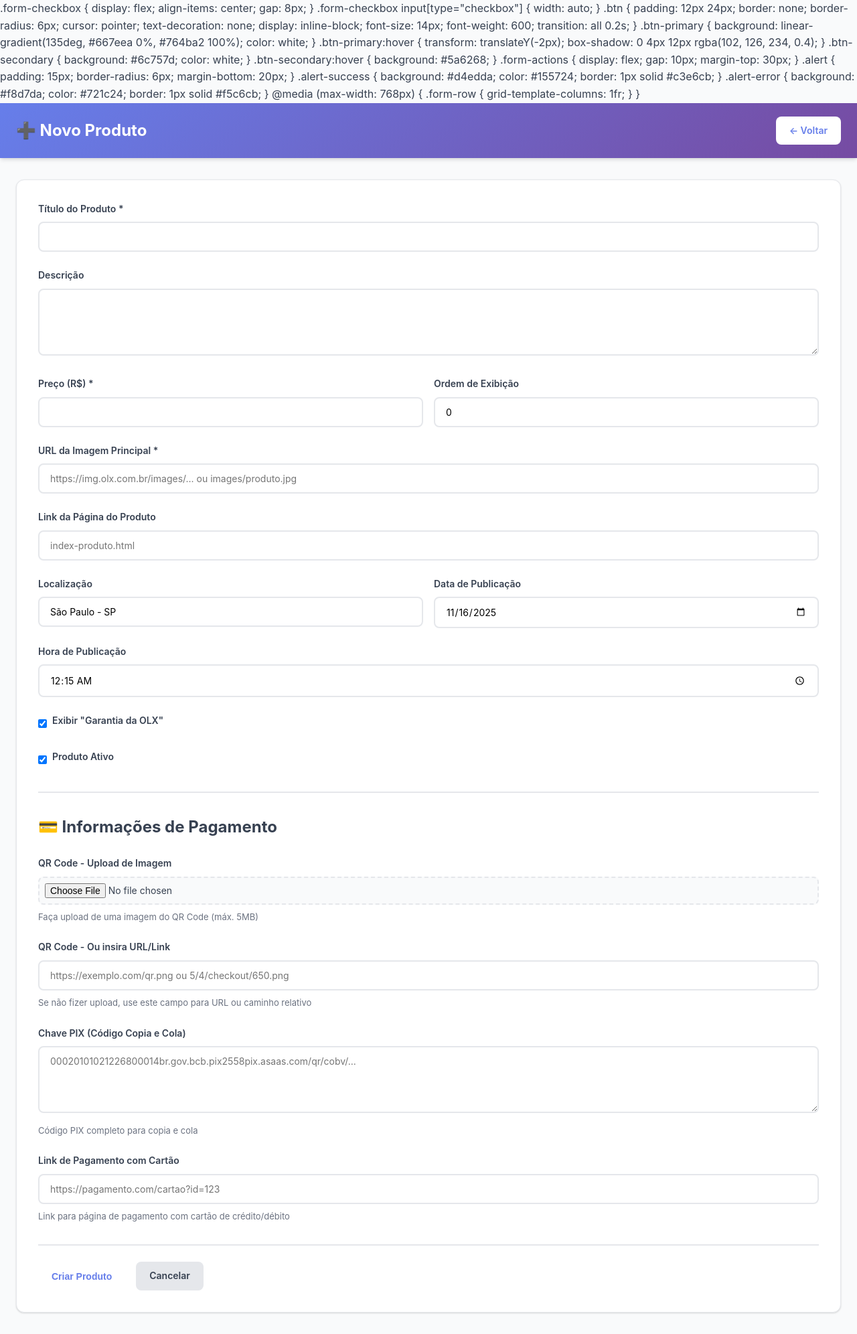
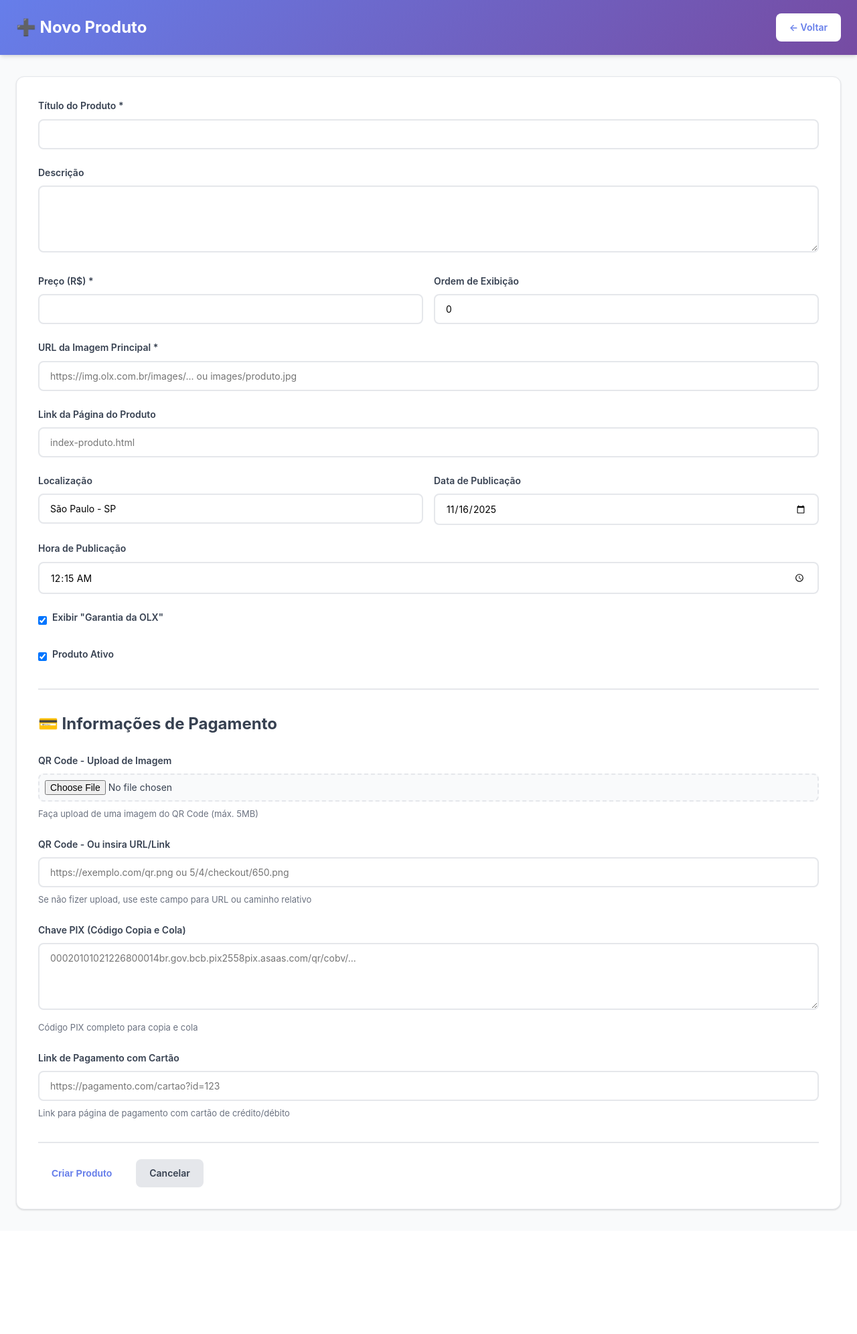
Before and after one commit to DexsDevelopers/olx_site, a PHP site: page /admin/produtos.php?action=create in a window 1280 px wide. Shown: the whole page at 67% size. After the commit the page ends 1808 px from the top, so only its background shows below. Run offline with PHP 8.4, Linux system fonts and the light colour scheme; the visitor is signed in with stand-in values (Sample User, id 1).

Commit message:
Remove inline CSS from produtos.php and use external stylesheet

```diff
--- a/admin/produtos.php
+++ b/admin/produtos.php
@@ -145,72 +145,12 @@ if ($action === 'list') {
     <meta name="viewport" content="width=device-width, initial-scale=1.0">
     <title><?= $action === 'create' ? 'Novo Produto' : 'Editar Produto' ?> | Painel Admin</title>
     <link rel="stylesheet" href="assets/admin.css">
-        .form-checkbox {
-            display: flex;
-            align-items: center;
-            gap: 8px;
-        }
-        .form-checkbox input[type="checkbox"] {
-            width: auto;
-        }
-        .btn {
-            padding: 12px 24px;
-            border: none;
-            border-radius: 6px;
-            cursor: pointer;
-            text-decoration: none;
-            display: inline-block;
-            font-size: 14px;
-            font-weight: 600;
-            transition: all 0.2s;
-        }
-        .btn-primary {
-            background: linear-gradient(135deg, #667eea 0%, #764ba2 100%);
-            color: white;
-        }
-        .btn-primary:hover {
-            transform: translateY(-2px);
-            box-shadow: 0 4px 12px rgba(102, 126, 234, 0.4);
-        }
-        .btn-secondary {
-            background: #6c757d;
-            color: white;
-        }
-        .btn-secondary:hover {
-            background: #5a6268;
-        }
-        .form-actions {
-            display: flex;
-            gap: 10px;
-            margin-top: 30px;
-        }
-        .alert {
-            padding: 15px;
-            border-radius: 6px;
-            margin-bottom: 20px;
-        }
-        .alert-success {
-            background: #d4edda;
-            color: #155724;
-            border: 1px solid #c3e6cb;
-        }
-        .alert-error {
-            background: #f8d7da;
-            color: #721c24;
-            border: 1px solid #f5c6cb;
-        }
-        @media (max-width: 768px) {
-            .form-row {
-                grid-template-columns: 1fr;
-            }
-        }
-    </style>
 </head>
 <body>
     <div class="header">
         <div class="header-content">
             <h1><?= $action === 'create' ? '➕ Novo Produto' : '✏️ Editar Produto' ?></h1>
-            <a href="index.php" class="btn" style="background: white; color: #667eea; text-decoration: none;">← Voltar</a>
+            <a href="index.php" class="btn btn-primary">← Voltar</a>
         </div>
     </div>
 
```
